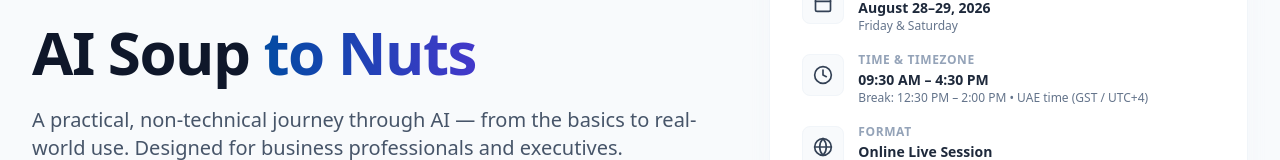
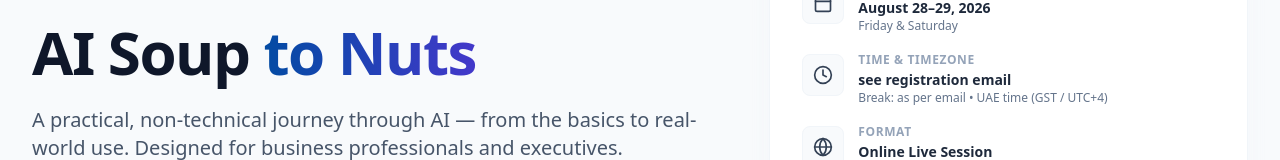
Before and after one commit to generalsoft/learn.generalsoft.ai, a React (Vite) app: page / in a window 1280 px wide. Shown: the part 267-427 px from the top of the page. Built offline with nearby package versions, Linux system fonts and the light colour scheme; no server answers.

Commit message:
modified day 2 timings

```diff
--- a/src/courses/courseData.ts
+++ b/src/courses/courseData.ts
@@ -52,8 +52,8 @@ export const courses: Course[] = [
     ],
     deliveryMethod: 'Online',
     dates: 'August 28–29, 2026',
-    time: '09:30 AM – 4:30 PM',
-    breakTime: '12:30 PM – 2:00 PM',
+    time: 'specified in registration email',
+    breakTime: 'specified in registration email',
     timezone: 'UAE time (GST / UTC+4)',
     pricing: {
       individual: 'Free for individuals',
@@ -63,7 +63,7 @@ export const courses: Course[] = [
       currency: 'AED'
     },
     registrationStatus: 'Open',
-    duration: '2 Days (10 hours)',
+    duration: '2 Days (10 hours or less)',
     featured: true
   }
 ];
--- a/src/pages/Home.tsx
+++ b/src/pages/Home.tsx
@@ -87,8 +87,8 @@ export default function Home() {
                   </div>
                   <div>
                     <h4 className="text-xs font-bold text-slate-400 uppercase tracking-wider leading-none mb-1">Time & Timezone</h4>
-                    <p className="text-sm font-semibold text-slate-800">09:30 AM – 4:30 PM</p>
-                    <p className="text-xs text-slate-500">Break: 12:30 PM – 2:00 PM • UAE time (GST / UTC+4)</p>
+                    <p className="text-sm font-semibold text-slate-800">see registration email</p>
+                    <p className="text-xs text-slate-500">Break: as per email • UAE time (GST / UTC+4)</p>
                   </div>
                 </div>
 
```
